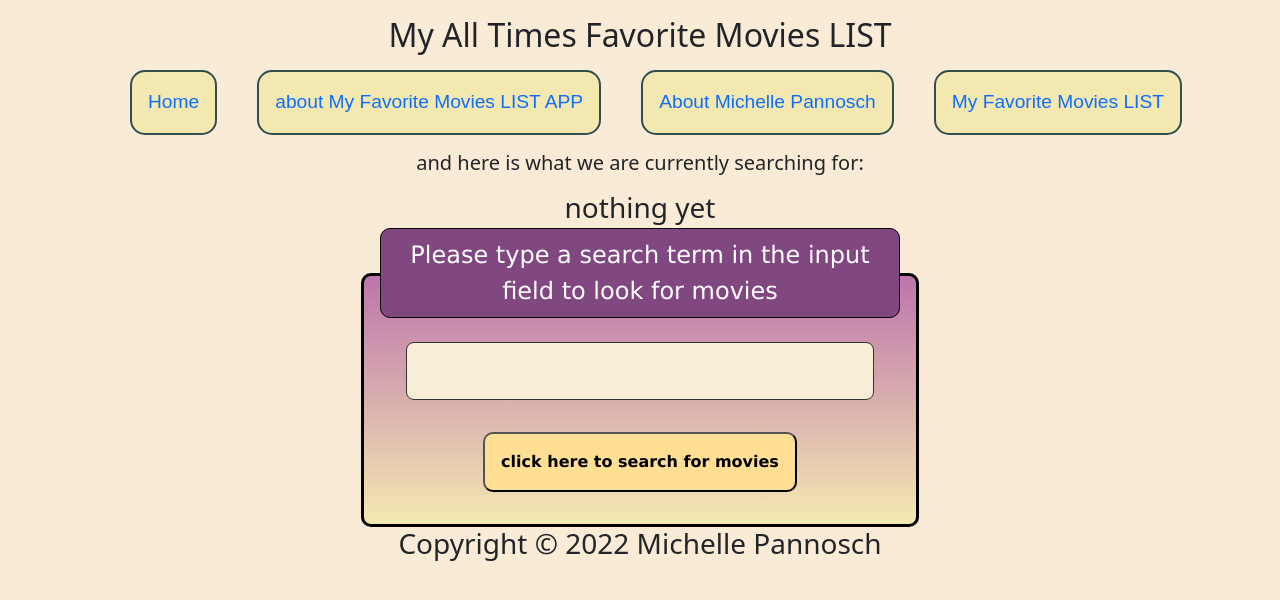
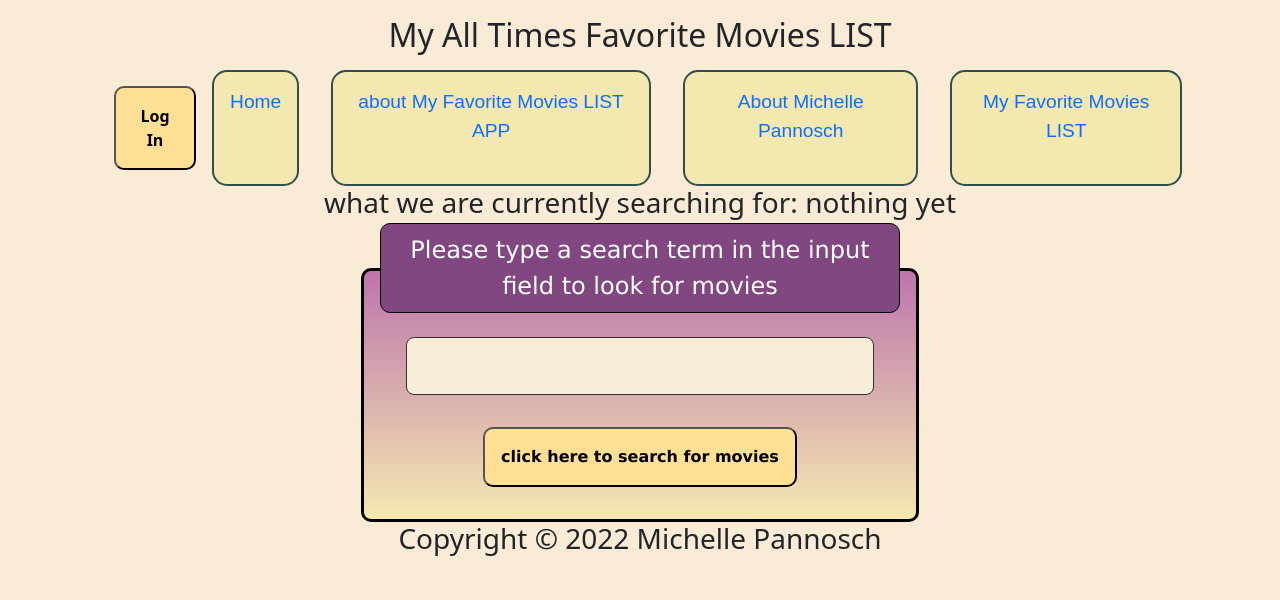
Before and after one commit to CoderMichelle/VideoFavoritesList-frontend, a React (Create React App) app: page / in a window 1280 px wide. Shown: the top 600 px of the page. Built offline with nearby package versions, Linux system fonts and the light colour scheme; no server answers.

Commit message:
adds first steps for auth0 integration - login, logout button, isAuthenticated logic and user

```diff
--- a/package.json
+++ b/package.json
@@ -11,6 +11,7 @@
   "author": "",
   "license": "ISC",
   "dependencies": {
+    "@auth0/auth0-react": "^1.9.0",
     "axios": "^0.26.0",
     "bootstrap": "^5.1.3",
     "dotenv": "^16.0.0",
--- a/src/components/App.js
+++ b/src/components/App.js
@@ -1,5 +1,6 @@
 import React, { Component } from 'react';
 import { Route, Routes } from 'react-router-dom';
+import { withAuth0 } from '@auth0/auth0-react';
 import '../style/App.css';
 import Header from './Header.js';
 import Form from './Form.js';
@@ -10,6 +11,7 @@ import AboutMichellePannosch from './AboutMichellePannosch.js';
 import MovieResultsFromAPI from './MoviesList.js';
 import ApiLoadingModal from './Modal.js';
 import StoredMoviesList from './StoredMoviesList.js';
+
 
 import axios from 'axios';
 
@@ -108,9 +110,16 @@ class App extends Component {
   };
 
   render() {
+    const { user, isAuthenticated } = this.props.auth0;
+    console.log('here is user', user);
+    console.log('here is this.props.auth0', this.props.auth0);
     return (
       <React.Fragment>
-        <Header />
+        <Header
+          // loginUser={this.loginUser}
+          // logoutUser={this.logoutUser}
+          isAuthenticated={isAuthenticated}
+        />
         {this.state.error ? (
           <Alert alertMessage={this.state.errorMessage} />
         ) : (
@@ -119,7 +128,10 @@ class App extends Component {
         <Routes>
           <Route path='/' element={
             <React.Fragment>
-              <Form hoistInputFromMoviesForm={this.hoistInputFromMoviesForm} />
+              <Form
+                hoistInputFromMoviesForm={this.hoistInputFromMoviesForm}
+                user={user}
+              />
               {this.state.loading ? (
                 <ApiLoadingModal
                   openModal={this.openModal}
@@ -144,10 +156,13 @@ class App extends Component {
               )}
             </React.Fragment>
           } />
-          <Route path='about' element={<About />} />
-          <Route path='aboutMichellePannosch' element={<AboutMichellePannosch />} />
+
+          <Route path='/about' element={<About />} />
+
+          <Route path='/aboutMichellePannosch' element={<AboutMichellePannosch />} />
+
           <Route
-            path='MoviesList'
+            path='/MoviesList'
             element={
               <StoredMoviesList
                 list={this.state.myFavoriteMoviesList}
@@ -164,4 +179,4 @@ class App extends Component {
   }
 }
 
-export default App;
+export default withAuth0(App);
--- a/src/components/Form.js
+++ b/src/components/Form.js
@@ -36,17 +36,18 @@ class Form extends React.Component {
   render() {
     return (
       <Container fluid='md' maxwidth='sm'>
-        <h5>
-          and here is what we are currently searching for:
-        </h5>
-        <h3 id='user-input'>nothing yet</h3><br /><br />
+        {this.props.user ? <h3>hello, {this.props.user.name} !</h3> : ''}
+        <h3>
+          what we are currently searching for:{' '}
+          <span id='user-input'>nothing yet</span>
+        </h3>
+        <br />
+        <br />
         <form id='movies-search-form' onSubmit={this.handleSubmit}>
           <fieldset>
             <legend>
               Please type a search term in the input field to look for movies
             </legend>
-            {/* <label htmlFor='movies-input'>enter your movie search here</label>
-            <br /> */}
             <input
               type='text'
               id='movies-input'
--- a/src/components/Header.js
+++ b/src/components/Header.js
@@ -1,6 +1,8 @@
 import React, { Component } from 'react';
 import { Link } from 'react-router-dom';
 import Container from 'react-bootstrap/Container';
+import LoginButton from './LoginButton.js';
+import LogoutButton from './LogoutButton.js';
 import '../style/Header.css';
 
 class Header extends Component {
@@ -10,6 +12,12 @@ class Header extends Component {
         <nav>
           <h1>My All Times Favorite Movies LIST</h1>
           <ul>
+            {this.props.isAuthenticated ? (
+              <LogoutButton className='logoutButton' />
+            ) : (
+              <LoginButton className='commentBtnActive' />
+            )}
+
             <li>
               <Link to='/'>Home</Link>
             </li>
--- /dev/null
+++ b/src/components/LoginButton.js
@@ -0,0 +1,19 @@
+import React from 'react';
+import { useAuth0 } from '@auth0/auth0-react';
+// import Button from 'react-bootstrap/Button';
+import '../style/Movie.css';
+
+const LoginButton = () => {
+  const { loginWithRedirect } = useAuth0();
+
+  return (
+    <button
+      // className='commentBtnActive'
+      onClick={() => loginWithRedirect()}
+    >
+      Log In
+    </button>
+  );
+};
+
+export default LoginButton;
--- /dev/null
+++ b/src/components/LogoutButton.js
@@ -0,0 +1,14 @@
+import React from 'react';
+import { useAuth0 } from '@auth0/auth0-react';
+
+const LogoutButton = () => {
+  const { logout } = useAuth0();
+
+  return (
+    <button onClick={() => logout({ returnTo: window.location.origin })}>
+      Log Out
+    </button>
+  );
+};
+
+export default LogoutButton;
--- a/src/index.js
+++ b/src/index.js
@@ -2,10 +2,18 @@ import React from 'react';
 import ReactDOM from 'react-dom';
 import App from './components/App.js';
 import { BrowserRouter } from 'react-router-dom';
+import { Auth0Provider } from '@auth0/auth0-react';
 
 const root = document.getElementById('root');
 
 ReactDOM.render(
-  <BrowserRouter>
-    <App />
-  </BrowserRouter>, root);
+  <Auth0Provider
+    domain={process.env.REACT_APP_AUTH0_DOMAIN}
+    clientId={process.env.REACT_APP_AUTH0_CLIENT_ID}
+    redirectUri={window.location.origin}
+  >
+    <BrowserRouter>
+      <App />
+    </BrowserRouter>
+  </Auth0Provider>,
+  root);
```
Also changed, not shown: 2 other files (tests, documents, lock files or other folders).
